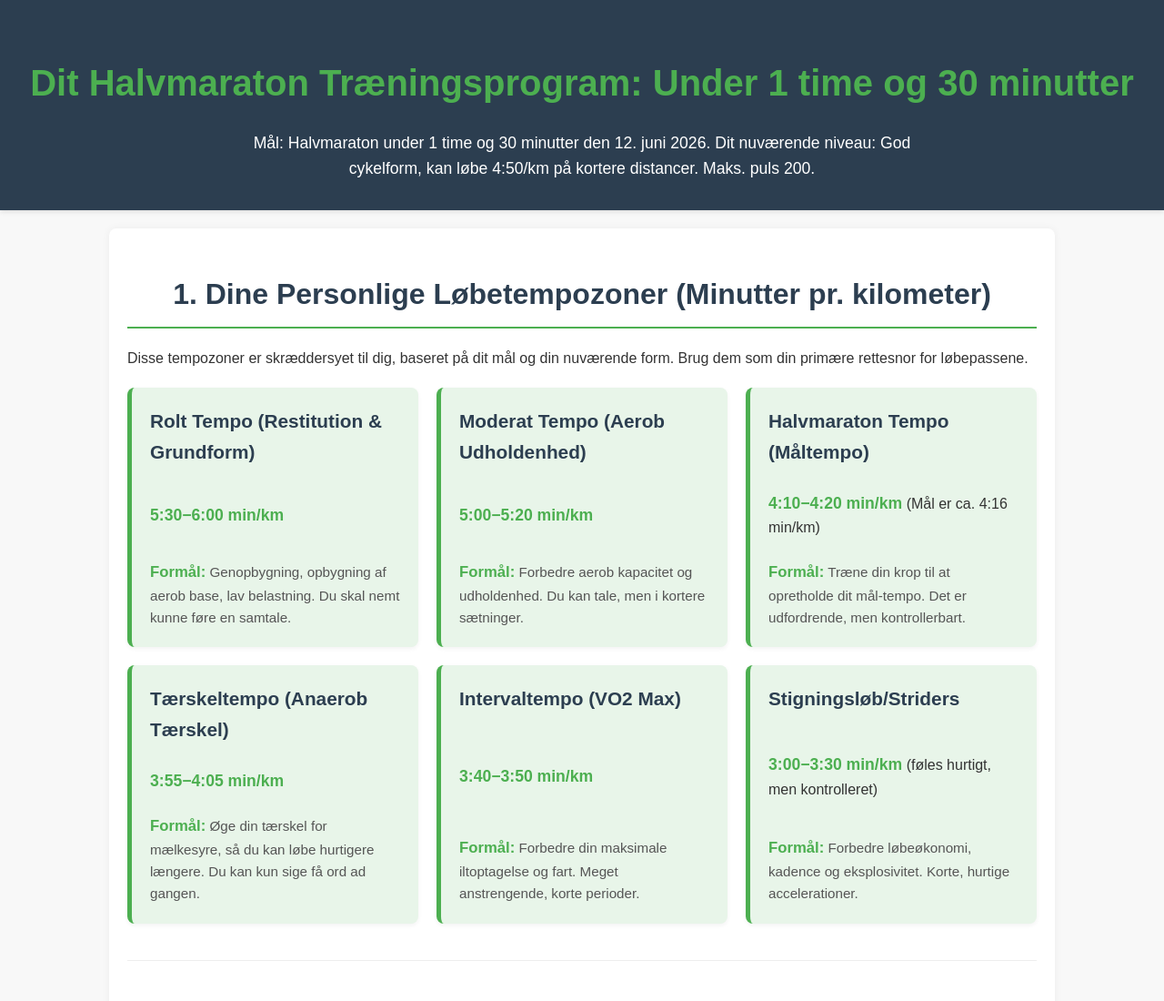
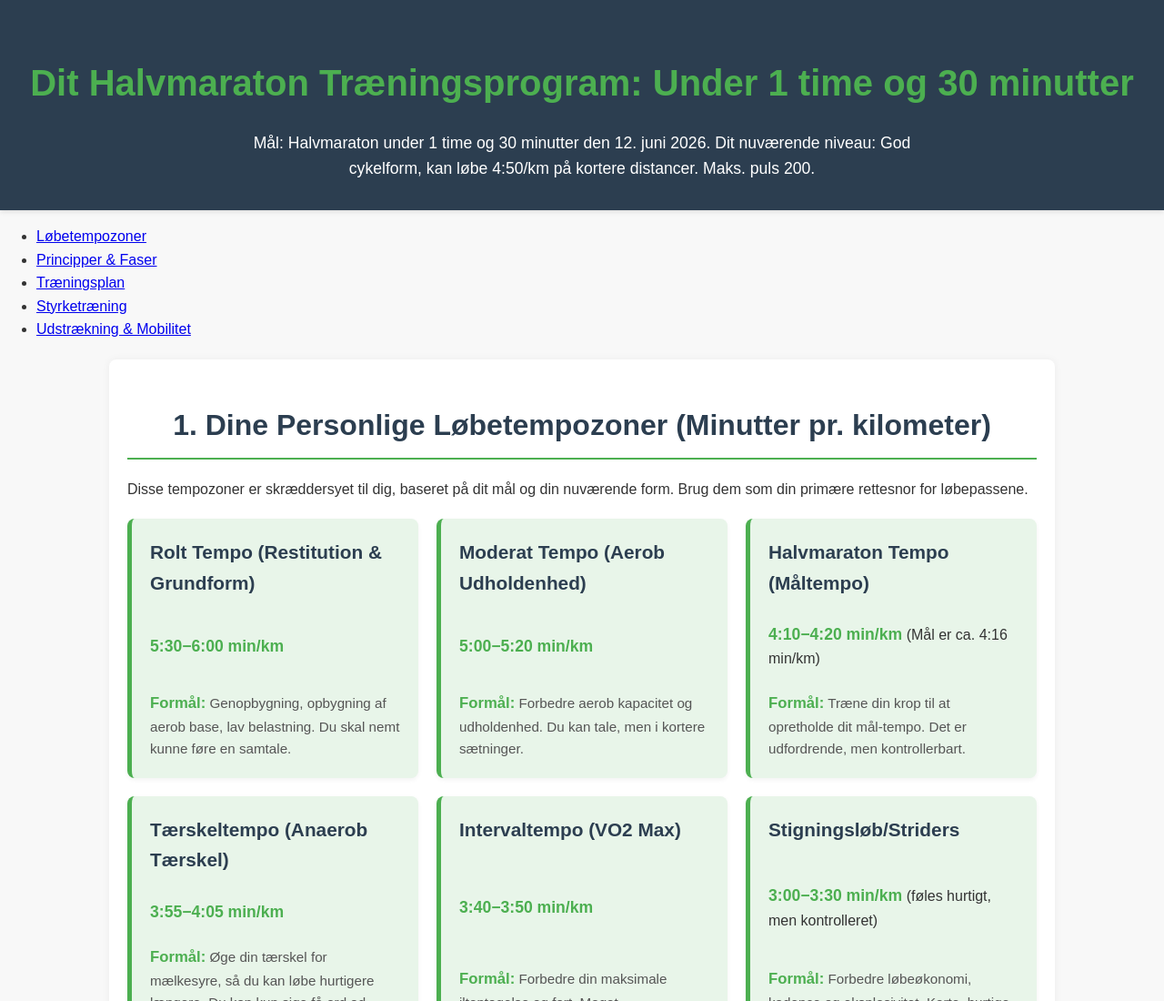
Before and after one commit to LasseArentoft/WorkoutPlan, a plain HTML site: page index.html in a window 1280 px wide. Shown: the top 1100 px of the page at 91% size. Drawn offline with Linux system fonts and the light colour scheme.

Commit message:
Update index.html

```diff
--- a/index.html
+++ b/index.html
@@ -14,7 +14,15 @@
             Dit nuværende niveau: God cykelform, kan løbe 4:50/km på kortere distancer. Maks. puls 200.
         </p>
     </header>
-
+   <nav class="main-nav">
+        <ul>
+            <li><a href="#tempozoner">Løbetempozoner</a></li>
+            <li><a href="#principper-faser">Principper & Faser</a></li>
+            <li><a href="#træningsplan">Træningsplan</a></li>
+            <li><a href="#styrketræning">Styrketræning</a></li>
+            <li><a href="#udstrækning-mobilitet">Udstrækning & Mobilitet</a></li>
+        </ul>
+    </nav>
     <main>
         <section id="tempozoner">
             <h2>1. Dine Personlige Løbetempozoner (Minutter pr. kilometer)</h2>
```
